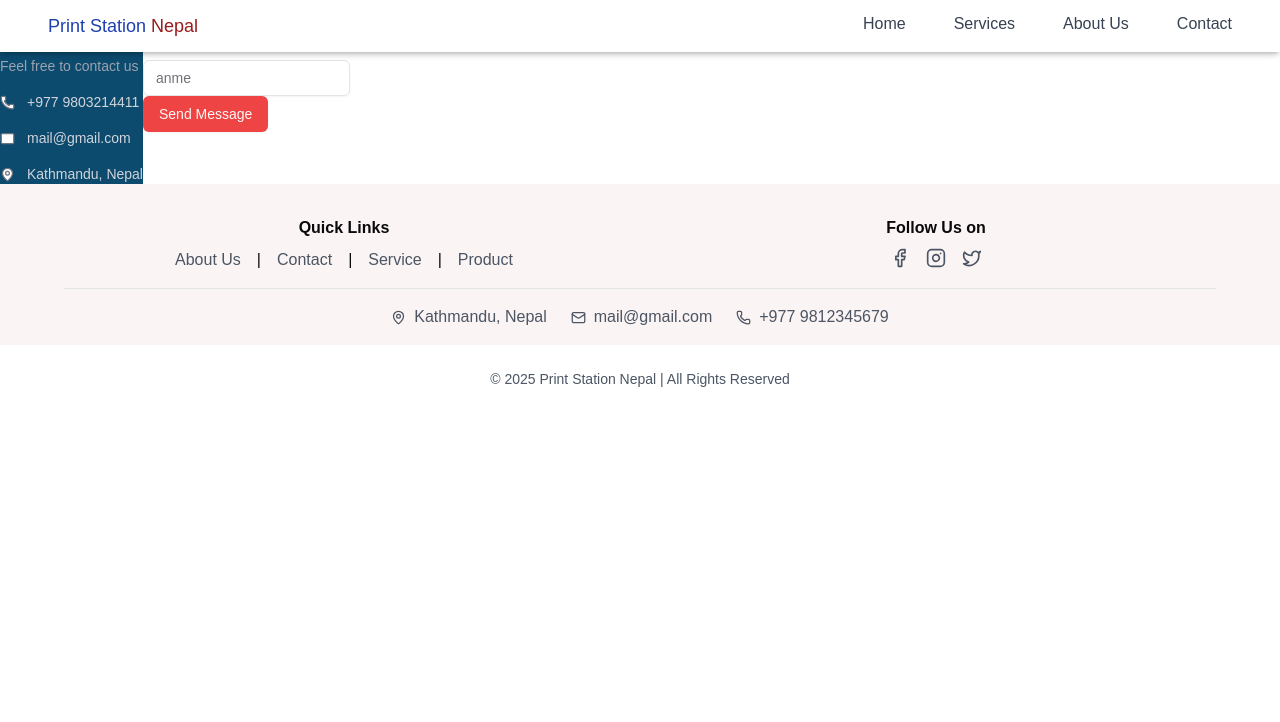
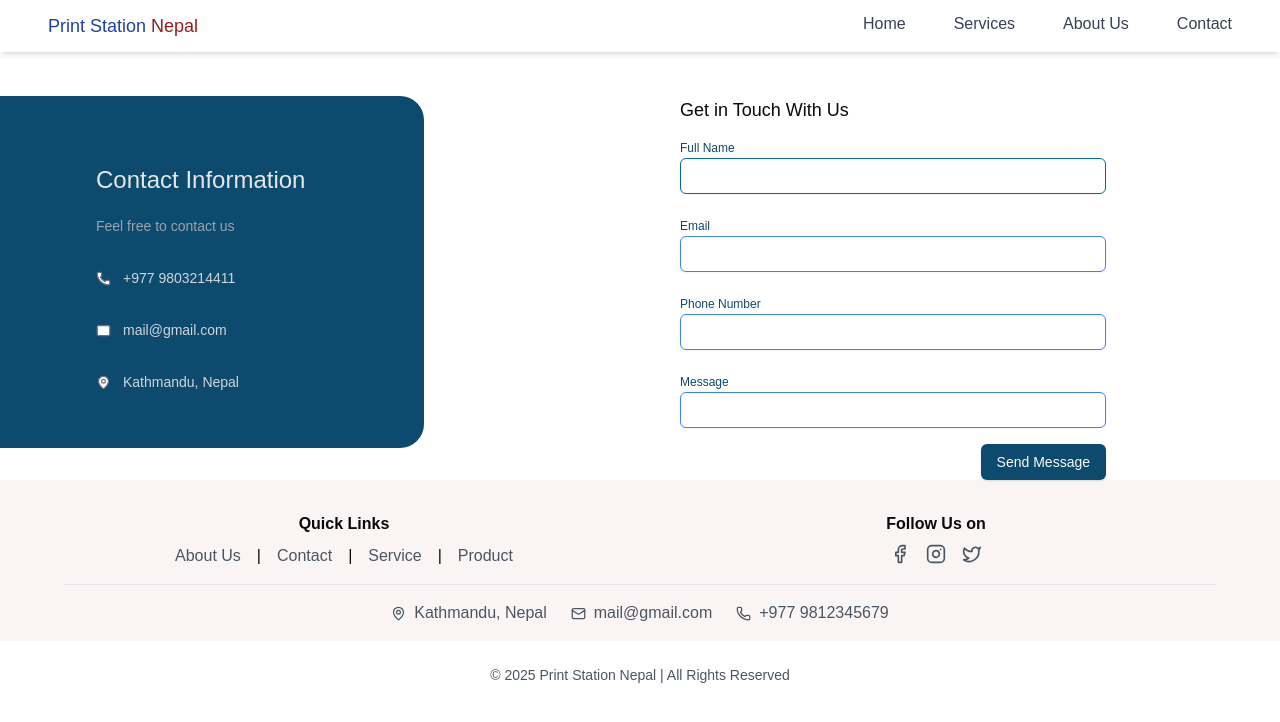
Before and after one commit to nelen-maharjan/print-station, a Next.js app: page /contact in a window 1280 px wide. Shown: the top 722 px of the page. Built offline with nearby package versions, Linux system fonts and the light colour scheme.

Commit message:
Updated /contact/page.tsx

```diff
--- a/app/(main)/contact/page.tsx
+++ b/app/(main)/contact/page.tsx
@@ -1,4 +1,3 @@
-import Navbar from "@/components/Navbar";
 import { Button } from "@/components/ui/button";
 import { Input } from "@/components/ui/input";
 import { Mail, MapPin, Phone } from "lucide-react";
@@ -6,27 +5,44 @@ import { Mail, MapPin, Phone } from "lucide-react";
 const ContactInformation = () => {
     return (
         <>
-        <Navbar/>
-        <div className="flex pt-8">
-            <div className="bg-sky-900">
-                <h1 className="text-gray-200">Contact Information</h1>
-                <p className="text-gray-400 text-sm">Feel free to contact us</p>
-                <div className="space-y-4 mt-4">
-                    <p className="flex items-center gap-3 text-gray-300 text-sm"><Phone size={15} fill="white" className="text-gray-500"/> <span>+977 9803214411</span></p>
-                    <p className="flex items-center gap-3 text-gray-300 text-sm"><Mail size={15} fill="white" className="text-gray-500"/> mail@gmail.com</p>
-                    <p className="flex items-center gap-3 text-gray-300 text-sm"><MapPin size={15} fill="white" className="text-gray-500"/> Kathmandu, Nepal</p>
+            <div className="grid md:grid-cols-2 gap-4 py-8 md:mt-16">
+                <div className="bg-sky-900 md:rounded-r-3xl md:mr-[13rem]">
+                    <div className="py-14 pl-24">
+                        <h1 className="text-gray-200 text-2xl py-3">Contact Information</h1>
+                        <p className="text-gray-400 text-sm py-2">Feel free to contact us</p>
+                        <div className="space-y-8 mt-6">
+                            <p className="flex items-center gap-3 text-gray-300 text-sm"><Phone size={15} fill="white" className="text-gray-500" /> <span>+977 9803214411</span></p>
+                            <p className="flex items-center gap-3 text-gray-300 text-sm"><Mail size={15} fill="white" className="text-gray-500" /> mail@gmail.com</p>
+                            <p className="flex items-center gap-3 text-gray-300 text-sm"><MapPin size={15} fill="white" className="text-gray-500" /> Kathmandu, Nepal</p>
                         </div>
                     </div>
-            <div>
+                </div>
+                <div className="mx-8">
                     <form action="">
                         <h1 className="text-lg font-light">Get in Touch With Us</h1>
-                    <Input type="text" placeholder="anme"/>
-                    <Button variant='destructive'>Send Message</Button>
+                        <div className="relative mt-4 space-x-0.5 md:w-3/4">
+                            <span className="space-y-0.5">
+                                <p className="text-sky-900 text-xs">Full Name</p>
+                                <Input className="border-sky-700" />
+                            </span>
+                            <span className="space-y-0.5">
+                                <p className="text-sky-900 text-xs">Email</p>
+                                <Input className="border-blue-500" />
+                            </span>
+                            <span className="space-y-0.5">
+                                <p className="text-sky-900 text-xs">Phone Number</p>
+                                <Input className="border-blue-500" />
+                            </span>
+                            <span className="space-y-0.5">
+                                <p className="text-sky-900 text-xs">Message</p>
+                                <Input className="border-blue-500" />
+                            </span>
+                            <Button variant='sendMessage' className="absolute right-0 mt-4">Send Message</Button>
+                        </div>
                     </form>
                 </div>
             </div>
         </>
-
     );
 }
 
```
Lines whose indentation alone changed are shown as unchanged.
